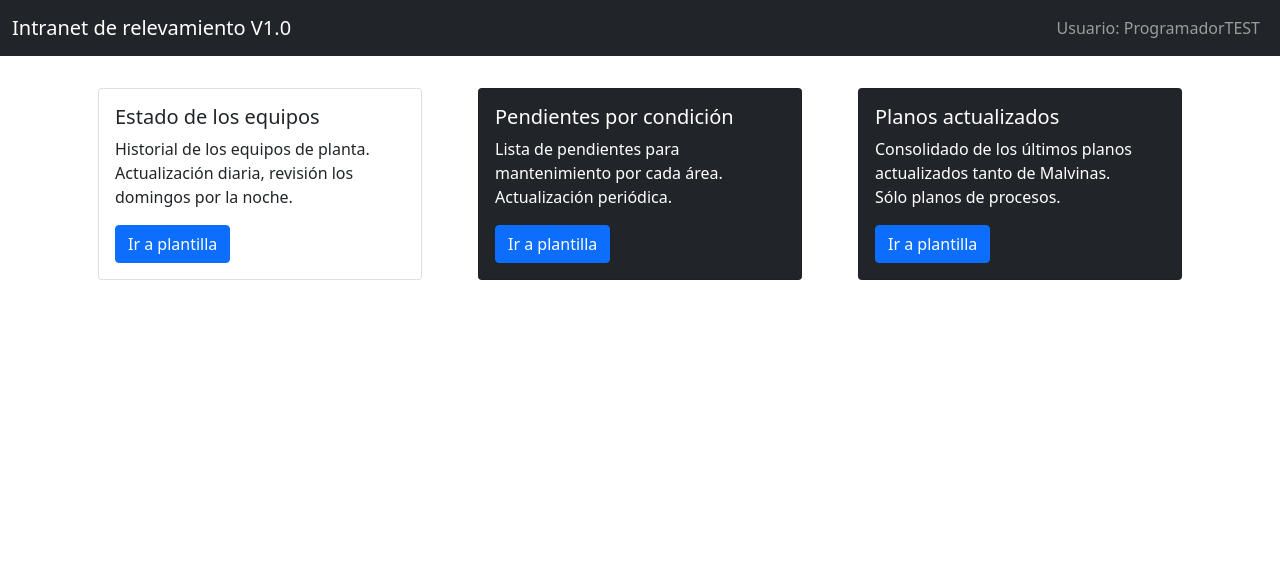
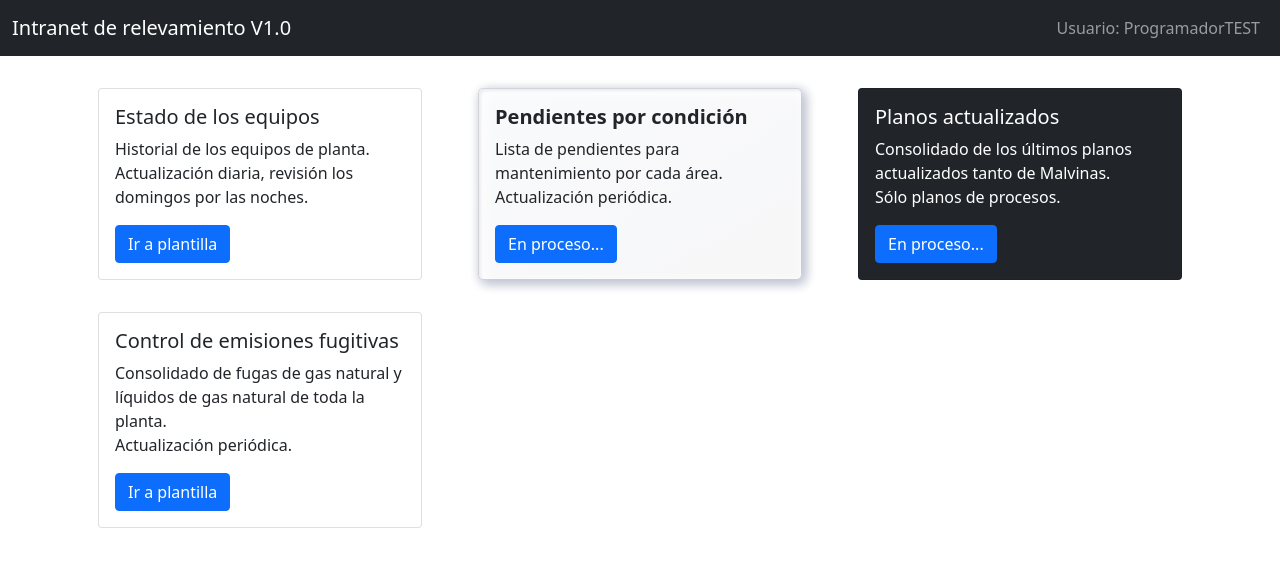
Before and after one commit to MaximoMeza3150/BaseDatosMalvinas01, a Flask app: page / in a window 1280 px wide. Shown: the top 567 px of the page. Run offline with Flask 2, Linux system fonts and the light colour scheme.

Commit message:
Demos emisiones con firebase

```diff
--- a/app.py
+++ b/app.py
@@ -1,9 +1,11 @@
 from flask import Flask,render_template,Blueprint
 from flask_sqlalchemy import SQLAlchemy
 from routes.equipos import equipos
+from routes.emisiones import emisiones
 
 app = Flask(__name__)
 app.register_blueprint(equipos)
+app.register_blueprint(emisiones)
 
 app.config["SQLALCHEMY_DATABASE_URI"] = "sqlite:///database/equipos.db"
 app.config["SQLALCHEMY_TRACK_MODIFICATIONS"] = False
--- a/static/main.css
+++ b/static/main.css
@@ -22,6 +22,11 @@
     --bs-danger: #dc3545;
     --bs-light: #f8f9fa;
     --bs-dark: #212529;
+    --greyLight-2: #c8d0e7;
+
+    --card-background: linear-gradient(to bottom right, #f9fafc, #f7f7f8);
+    --card-shadow: inset 2px 2px 3px #ebebf3, inset 4px 4px 15px #ffffff, 3px 3px 12px #c2c7d4;
+
     --bs-font-sans-serif: system-ui, -apple-system, "Segoe UI", Roboto, "Helvetica Neue", Arial, "Noto Sans", "Liberation Sans", sans-serif, "Apple Color Emoji", "Segoe UI Emoji", "Segoe UI Symbol", "Noto Color Emoji";
     --bs-font-monospace: SFMono-Regular, Menlo, Monaco, Consolas, "Liberation Mono", "Courier New", monospace;
     --bs-gradient: linear-gradient(180deg, rgba(255, 255, 255, 0.15), rgba(255, 255, 255, 0));
@@ -35,6 +40,12 @@
 
 .usaHover div:hover{
       background: var(--bs-light);
+}
+.tarjetaNeuf div{
+  font: --bs-font-sans-serif;
+  border-radius: 5px;
+  box-shadow: var(--card-shadow);
+  background: var(--card-background);
 }
 /*
 .card{
--- a/templates/index.html
+++ b/templates/index.html
@@ -25,19 +25,19 @@
                     <div class="card m-3 usaHover">
                       <div class="card-body">
                         <h5 class="card-title">Estado de los equipos </h5>
-                        <p class="card-text">Historial de los equipos de planta. <br>Actualización diaria, revisión los domingos por la noche.</p>
+                        <p class="card-text" >Historial de los equipos de planta. <br>Actualización diaria, revisión los domingos por las noches.</p>
                         <a href={{url_for('equipos.equiposAreas')}} class="btn btn-primary">Ir a plantilla</a>
                       </div>
                     </div>
                 </div>
-                <div class="col-md-4">
-                  <div class="card text-white bg-dark m-3">
+                <div class="col-md-4 tarjetaNeuf">
+                  <div class="card  m-3">
                     <div class="card-body">
-                      <h5 class="card-title">Pendientes por condición</h5>
+                      <h5 class="card-title" style=" font-weight: bold;">Pendientes por condición</h5>
                       <p class="card-text">Lista de pendientes para mantenimiento por cada área.
                         <br>Actualización periódica.
                       </p>
-                      <a href="#" class="btn btn-primary">Ir a plantilla</a>
+                      <a href="#" class="btn btn-primary">En proceso...</a>
                     </div>
                   </div>
                 </div>
@@ -48,22 +48,22 @@
                       <p class="card-text">Consolidado de los últimos planos actualizados tanto de Malvinas.
                         <br>Sólo planos de procesos.
                       </p>
-                      <a href="#" class="btn btn-primary">Ir a plantilla</a>
+                      <a href="#" class="btn btn-primary">En proceso...</a>
                     </div>
                   </div>
                 </div>
-                <!-- <div class="col-md-4">
-                  <div class="card text-white bg-dark m-3 ">
+                <div class="col-md-4">
+                  <div class="card m-3 ">
                     <div class="card-body">
                       <h5 class="card-title">Control de emisiones fugitivas</h5>
                       <p class="card-text">Consolidado de fugas de gas natural y líquidos de gas natural de toda la planta.
                         <br>Actualización periódica.
                       </p>
-                      <a href="#" class="btn btn-primary">Ir a plantilla</a>
+                      <a href={{url_for('emisiones.emisionesDemo')}} class="btn btn-primary">Ir a plantilla</a>
                     </div>
                   </div>
                 </div>
-                <div class="col-md-4">
+                <!--<div class="col-md-4">
                   <div class="card m-3 text-white bg-dark">
                     <div class="card-body">
                       <h5 class="card-title">Drenaje de puntos estancos</h5>
```
Also changed, not shown: routes/emisiones.py (added, +7 -0 lines), templates/emisionesDemo.html (added, +41 -0 lines).
